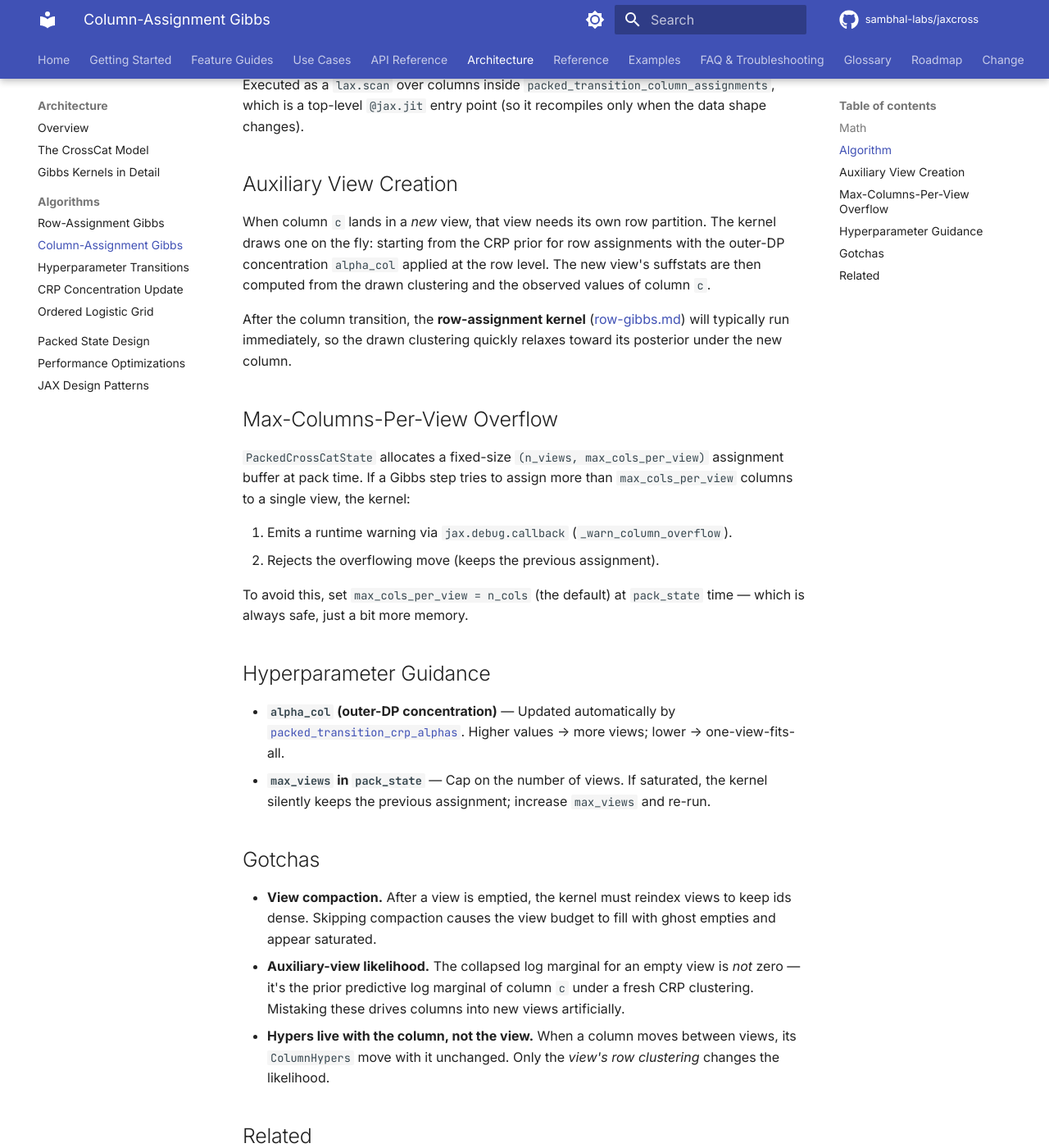
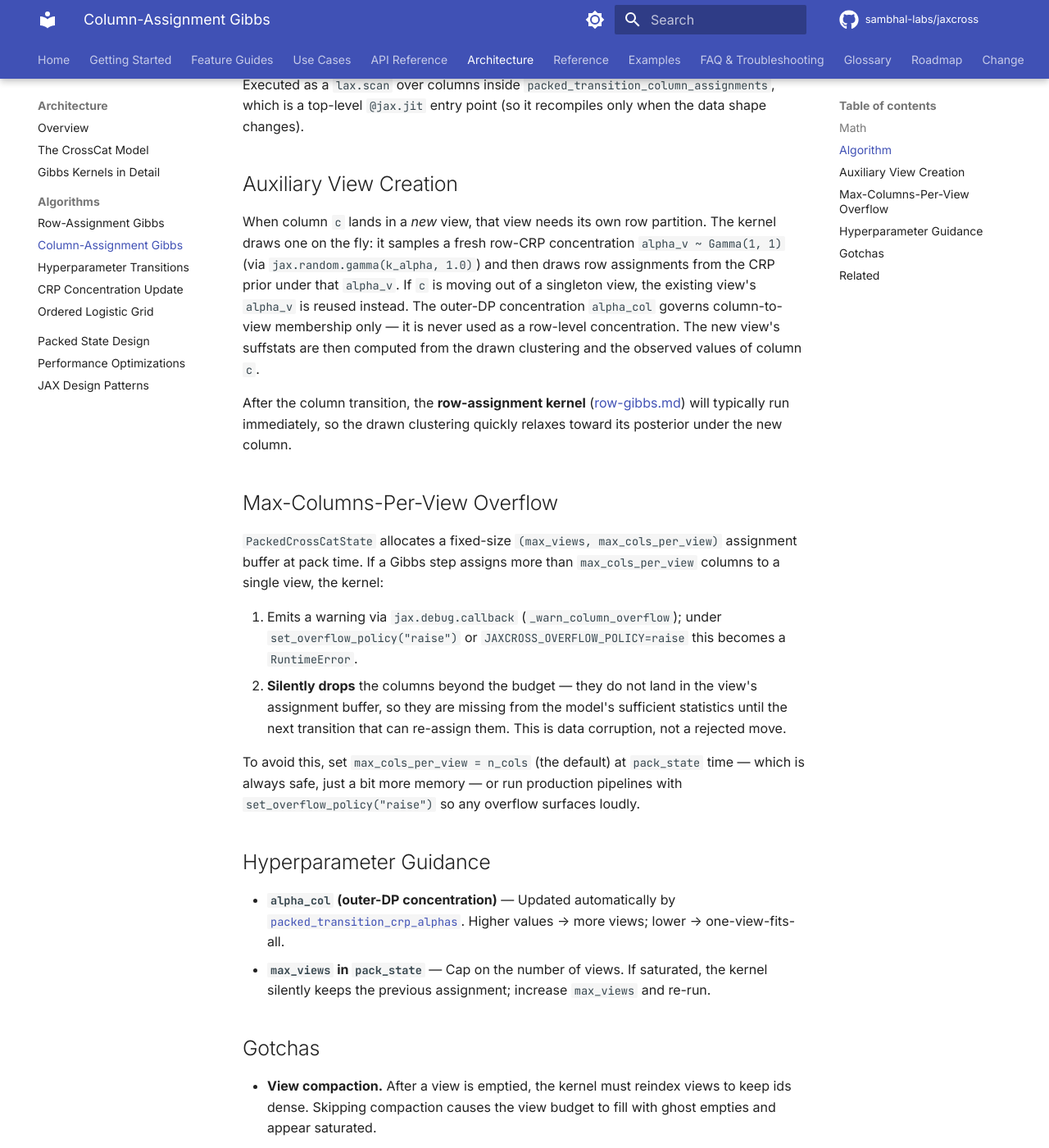
Before and after one commit to sambhal-labs/jaxcross, an MkDocs documentation site: the page built from docs/architecture/algorithms/column-gibbs.md, in a window 1280 px wide and 1400 px high, scrolled down 937 px. Shown: the whole window at 82% size. Built offline with MkDocs 1.6.1 and Material for MkDocs 9.7.7, drawn with Linux system fonts in a browser that asks for light colours; comment, search, counter and statistics services are not loaded.

Commit message:
docs(algorithms): fix kernel descriptions on five points
Follow-up to #125: correct factual drift in the algorithm deep-dive pages.

- row-gibbs.md: the scan body is not named _scan_step_row; the closures are
  scan_one_view (outer, over views) with scan_one_row (inner, over rows).
  Previous wording had the nesting backwards.
- hyper-transitions.md: packed_transition_column_hypers uses
  jax.vmap(process_one_column) with chained jnp.where type dispatch, not
  lax.scan + lax.switch.
- column-gibbs.md (overflow): columns beyond max_cols_per_view are SILENTLY
  DROPPED (not rejected), unless set_overflow_policy("raise") is set.
- column-gibbs.md (auxiliary view): the new view's row-CRP concentration is
  a fresh Gamma(1, 1) sample (jax.random.gamma), reusing the old view's
  alpha_v only for singleton moves. alpha_col is never used at the row
  level.
- crp-alpha.md: the alpha grid is log-spaced on [1/N, N] with 31 points
  where N = n_cols (outer) or n_rows (per view), not a fixed [0.01, 30].

All fixes verified against crosscat/packed/kernels.py on main.

Co-Authored-By: Claude Opus 4.7 (1M context) <noreply@anthropic.com>

```diff
--- a/docs/architecture/algorithms/column-gibbs.md
+++ b/docs/architecture/algorithms/column-gibbs.md
@@ -32,18 +32,18 @@ Executed as a `lax.scan` over columns inside `packed_transition_column_assignmen
 
 ## Auxiliary View Creation
 
-When column `c` lands in a *new* view, that view needs its own row partition. The kernel draws one on the fly: starting from the CRP prior for row assignments with the outer-DP concentration `alpha_col` applied at the row level. The new view's suffstats are then computed from the drawn clustering and the observed values of column `c`.
+When column `c` lands in a *new* view, that view needs its own row partition. The kernel draws one on the fly: it samples a fresh row-CRP concentration `alpha_v ~ Gamma(1, 1)` (via `jax.random.gamma(k_alpha, 1.0)`) and then draws row assignments from the CRP prior under that `alpha_v`. If `c` is moving out of a singleton view, the existing view's `alpha_v` is reused instead. The outer-DP concentration `alpha_col` governs column-to-view membership only — it is never used as a row-level concentration. The new view's suffstats are then computed from the drawn clustering and the observed values of column `c`.
 
 After the column transition, the **row-assignment kernel** ([row-gibbs.md](row-gibbs.md)) will typically run immediately, so the drawn clustering quickly relaxes toward its posterior under the new column.
 
 ## Max-Columns-Per-View Overflow
 
-`PackedCrossCatState` allocates a fixed-size `(n_views, max_cols_per_view)` assignment buffer at pack time. If a Gibbs step tries to assign more than `max_cols_per_view` columns to a single view, the kernel:
+`PackedCrossCatState` allocates a fixed-size `(max_views, max_cols_per_view)` assignment buffer at pack time. If a Gibbs step assigns more than `max_cols_per_view` columns to a single view, the kernel:
 
-1. Emits a runtime warning via `jax.debug.callback` (`_warn_column_overflow`).
-2. Rejects the overflowing move (keeps the previous assignment).
+1. Emits a warning via `jax.debug.callback` (`_warn_column_overflow`); under `set_overflow_policy("raise")` or `JAXCROSS_OVERFLOW_POLICY=raise` this becomes a `RuntimeError`.
+2. **Silently drops** the columns beyond the budget — they do not land in the view's assignment buffer, so they are missing from the model's sufficient statistics until the next transition that can re-assign them. This is data corruption, not a rejected move.
 
-To avoid this, set `max_cols_per_view = n_cols` (the default) at `pack_state` time — which is always safe, just a bit more memory.
+To avoid this, set `max_cols_per_view = n_cols` (the default) at `pack_state` time — which is always safe, just a bit more memory — or run production pipelines with `set_overflow_policy("raise")` so any overflow surfaces loudly.
 
 ## Hyperparameter Guidance
 
```
Also changed, not shown: docs/architecture/algorithms/crp-alpha.md (+3 -3 lines), docs/architecture/algorithms/hyper-transitions.md (+1 -1 lines), docs/architecture/algorithms/row-gibbs.md (+1 -1 lines).
